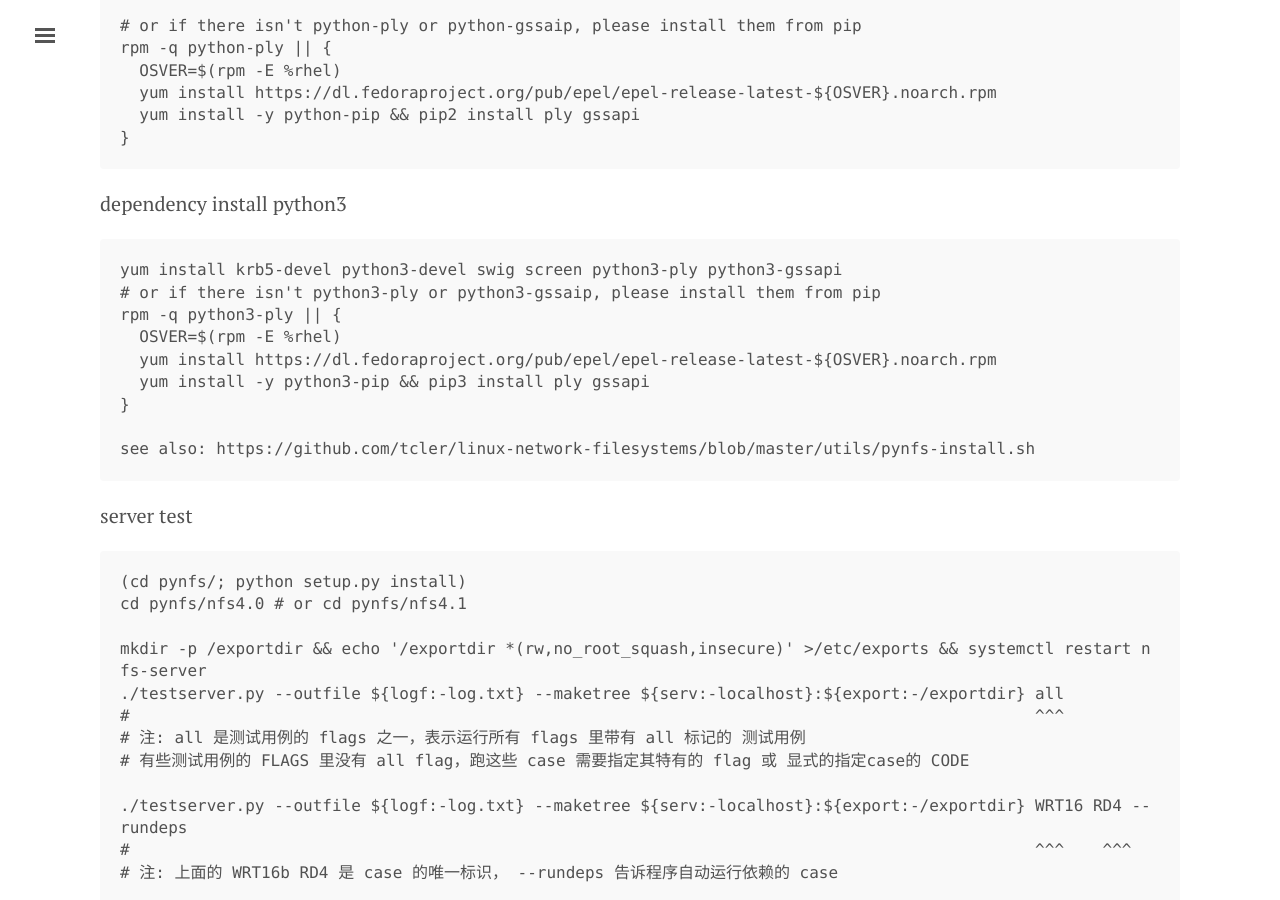
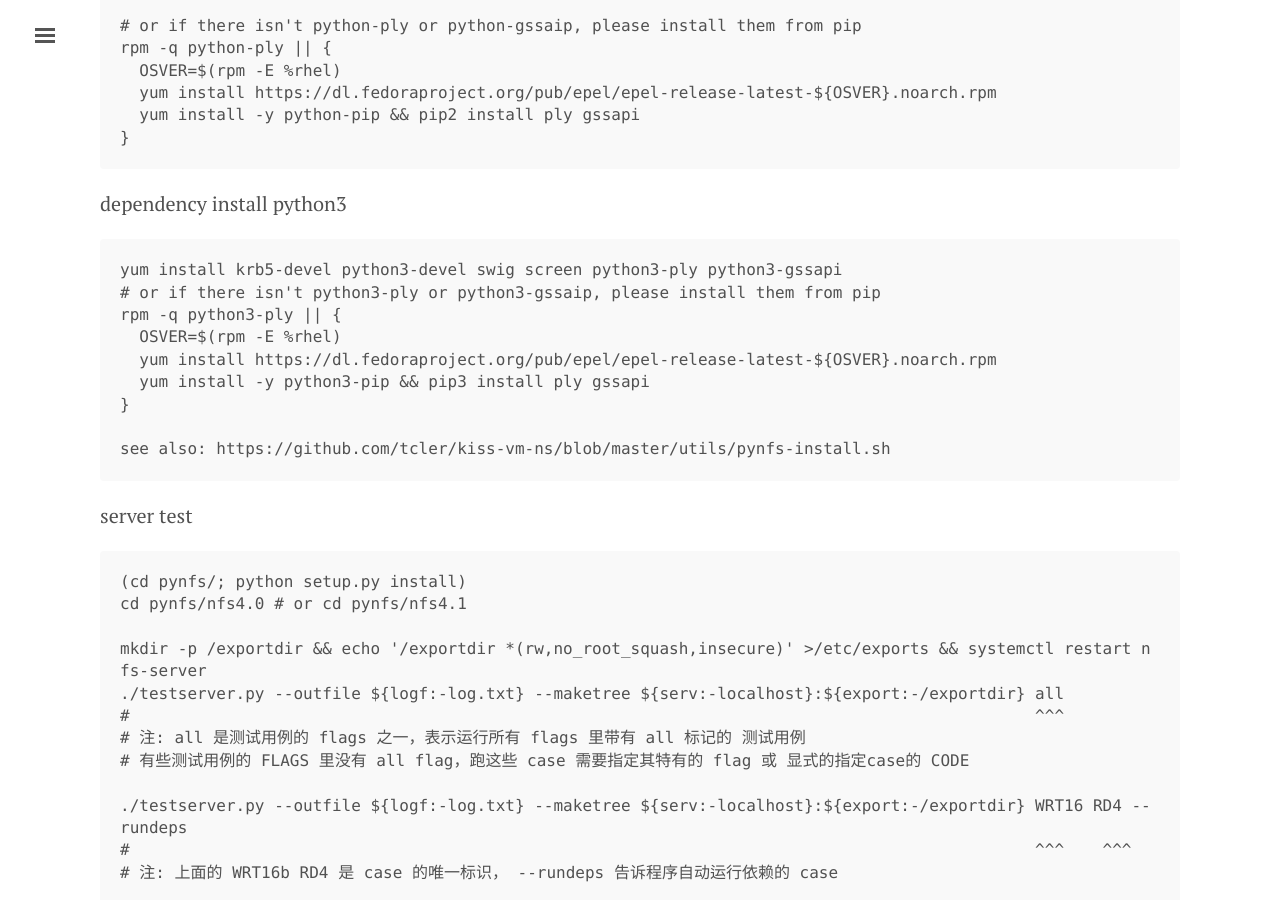
Before and after one commit to tcler/tcler.github.io, a Jekyll site: the page built from _posts/2018-03-05-pynfs.md, in a window 1280 px wide and 900 px high, scrolled down 1097 px. Built offline with Jekyll 4.4.1, drawn with Linux system fonts in a browser that asks for light colours; some of the changed lines change nothing that is shown.

Commit message:
_posts/2018-03-05-pynfs.md: update url
Signed-off-by: Jianhong Yin <yin-jianhong@163.com>

````diff
--- a/_posts/2018-03-05-pynfs.md
+++ b/_posts/2018-03-05-pynfs.md
@@ -45,7 +45,7 @@
   yum install -y python3-pip && pip3 install ply gssapi
 }
 
-see also: https://github.com/tcler/linux-network-filesystems/blob/master/utils/pynfs-install.sh
+see also: https://github.com/tcler/kiss-vm-ns/blob/master/utils/pynfs-install.sh
 ```
 
 server test
````
